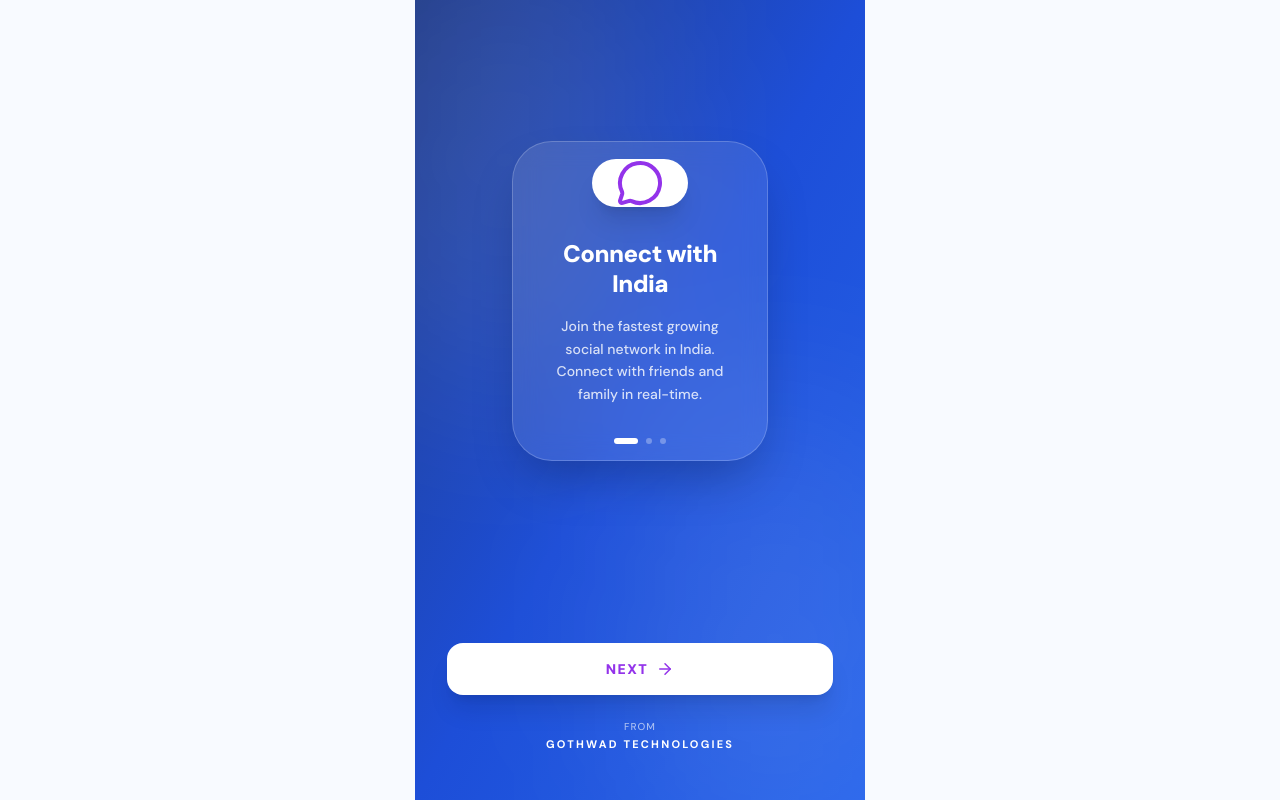
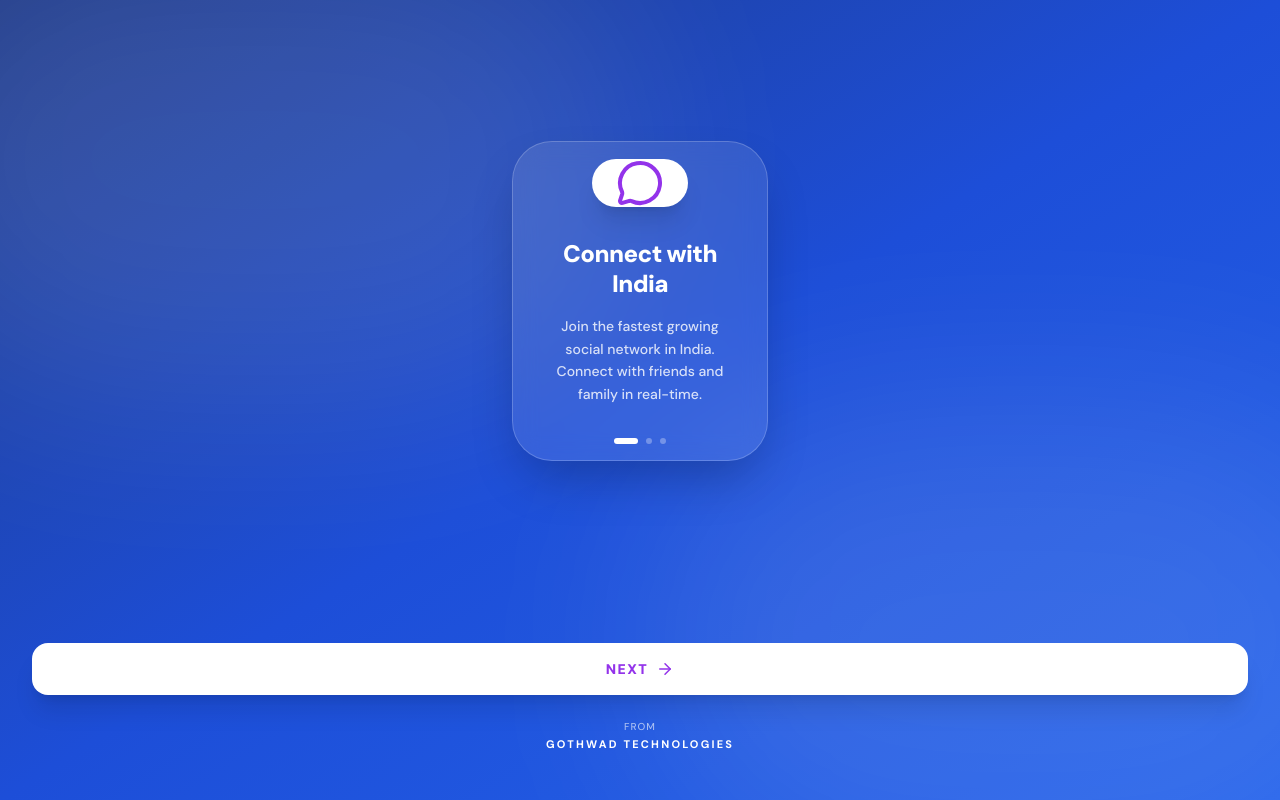
Before and after one commit to gothwadtechnologies/gxchatindia, a React (Vite) app: page / in a window 1280 px wide. Built offline with nearby package versions, Linux system fonts and the light colour scheme; no server answers.

Commit message:
Update src/components/OnboardingSplash.tsx via GTech AI Studio

```diff
--- a/src/components/OnboardingSplash.tsx
+++ b/src/components/OnboardingSplash.tsx
@@ -41,7 +41,7 @@ export default function OnboardingSplash({ onComplete }: OnboardingSplashProps)
 
   return (
     <div className="h-[100dvh] flex justify-center bg-[#f8faff] overflow-hidden font-sans">
-      <div className="w-full max-w-[450px] h-full bg-gradient-to-br from-[#1e3a8a] via-[#1d4ed8] to-[#2563eb] flex flex-col relative overflow-hidden">
+      <div className="w-full h-full bg-gradient-to-br from-[#1e3a8a] via-[#1d4ed8] to-[#2563eb] flex flex-col relative overflow-hidden">
         {/* Subtle glow effects */}
         <div className="absolute top-[-10%] left-[-10%] w-[60%] h-[60%] bg-white/10 blur-[100px] rounded-full"></div>
         <div className="absolute bottom-[-10%] right-[-10%] w-[60%] h-[60%] bg-white/10 blur-[100px] rounded-full"></div>
```
